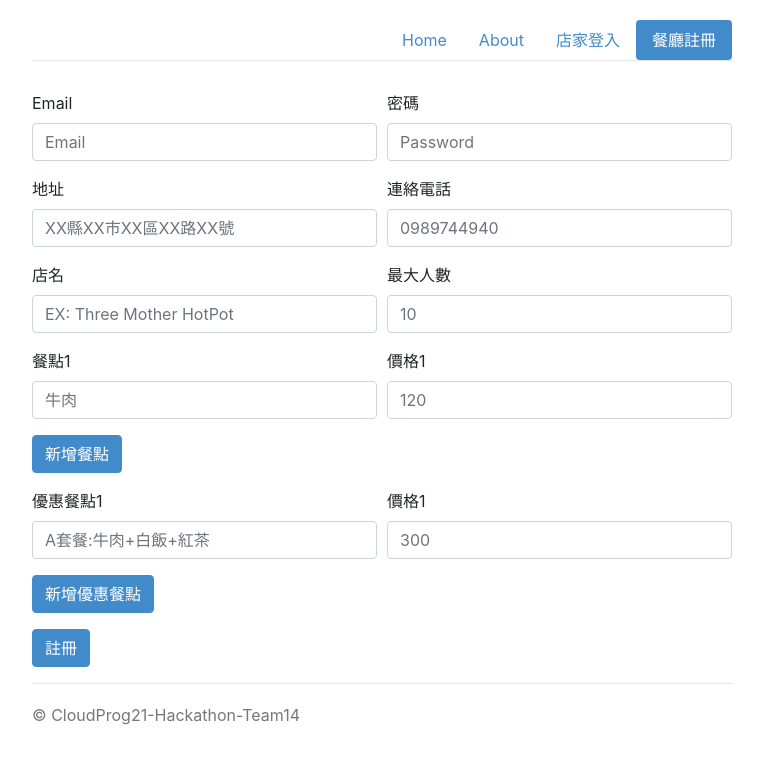
After one commit to zing9264/CloudProg21-Hackathon-Team14, a Flask app: page /sign_up in a window 1280 px wide. The commit adds this page. Shown: the top 764 px of the page, without its empty margins (258-1021 px from the left). Run offline with Flask 2, Linux system fonts and the light colour scheme; some libraries are stand-ins or nearby versions.

Commit message:
Add sign_uppage
sign_uppage

```diff
--- a/CloudProg21-Hackathon-Team14/application.py
+++ b/CloudProg21-Hackathon-Team14/application.py
@@ -62,10 +62,25 @@ def welcome():
 def loginpage():
     return flask.render_template('login.html', flask_debug=application.debug)
 
+@application.route('/sign_up')
+def sign_uppage():
+    return flask.render_template('sign_up_restaurant.html', flask_debug=application.debug)
+
+
+@application.route('/signupFormPost', methods=['POST'])
+def signupFormPost():
+    signup_data = dict()
+
+    for item in request.form:
+        signup_data[item] = request.form[item]
+        print(signup_data)
+
+    return Response(json.dumps(signup_data), status=201, mimetype='application/json')
 
 @application.route('/signup', methods=['POST'])
 def signup():
     signup_data = dict()
+
     for item in request.form:
         signup_data[item] = request.form[item]
     try:
@@ -186,9 +201,15 @@ def check_or_create():
 
     for bucket in response['Buckets']:
             if bucket["Name"] == application.config['S3']:
-                isbucketExist=True
-    s3_client = boto3.client('s3')
-    s3_client.create_bucket(Bucket=application.config['S3'])
+                isbucketExist = True
+
+    if isbucketExist == False:
+        try:
+            s3_client = boto3.client('s3')
+            s3_client.create_bucket(Bucket=application.config['S3'])
+        except Exception as e:
+            print(e)
+
 
     # create table
     try:
--- /dev/null
+++ b/CloudProg21-Hackathon-Team14/templates/sign_up_restaurant.html
@@ -0,0 +1,257 @@
+<!DOCTYPE html>
+<html lang="en">
+
+<head>
+    <meta charset="utf-8">
+    <meta name="viewport" content="width=device-width, initial-scale=1.0">
+    <meta name="description" content="">
+    <meta name="author" content="">
+
+    <title>餐廳資料修改</title>
+
+    <!-- Bootstrap core CSS -->
+
+    <script src="https://code.jquery.com/jquery-3.3.1.slim.min.js" integrity="sha384-q8i/X+965DzO0rT7abK41JStQIAqVgRVzpbzo5smXKp4YfRvH+8abtTE1Pi6jizo" crossorigin="anonymous"></script>
+    <script src="https://cdnjs.cloudflare.com/ajax/libs/popper.js/1.14.6/umd/popper.min.js" integrity="sha384-wHAiFfRlMFy6i5SRaxvfOCifBUQy1xHdJ/yoi7FRNXMRBu5WHdZYu1hA6ZOblgut" crossorigin="anonymous"></script>
+    <script src="https://stackpath.bootstrapcdn.com/bootstrap/4.2.1/js/bootstrap.min.js" integrity="sha384-B0UglyR+jN6CkvvICOB2joaf5I4l3gm9GU6Hc1og6Ls7i6U/mkkaduKaBhlAXv9k" crossorigin="anonymous"></script>
+    <link rel="stylesheet" href="https://stackpath.bootstrapcdn.com/bootstrap/4.2.1/css/bootstrap.min.css" integrity="sha384-GJzZqFGwb1QTTN6wy59ffF1BuGJpLSa9DkKMp0DgiMDm4iYMj70gZWKYbI706tWS" crossorigin="anonymous">
+
+
+    <!-- Custom styles for this template -->
+    <link href="{{ url_for('static', filename='bootstrap/css/jumbotron-narrow.css') }}" rel="stylesheet">
+
+    <style>
+        .nav-pills>li.nav-item>a.active>a,
+        .nav-pills>li.nav-item>a.active>a:hover,
+        .nav-pills>li.nav-item>a.active>a:focus {
+            color: #ffffff;
+            background-color: #428bca;
+        }
+
+        .nav-pills .nav-link.active,
+        .nav-pills .show>.nav-link {
+            color: #fff;
+            background-color: #428bca;
+        }
+
+        .btn-primary {
+            color: #fff;
+            background-color: #428bca;
+            border-color: #428bca;
+        }
+
+        a.nav-link {
+            color: #428bca;
+        }
+    </style>
+</head>
+
+<script src="{{ url_for('static', filename='jquery/jquery.js') }}"></script>
+<script src="{{ url_for('static', filename='bootstrap/js/bootstrap.min.js') }}"></script>
+<script rel='script' type="text/javascript">
+    normal_idx = 2
+    discount_idx = 2
+
+    function addnormalF() {
+        var addnormal_view = document.querySelector('#addnormaldiv');
+        var thisnormal = "normal-" + normal_idx;
+        var thisnormal_price = "normal-price-" + normal_idx;
+
+        var div_outer = document.createElement("div");
+        div_outer.setAttribute("class", "form-group col-md-6");
+        var label_normal = document.createElement("label");
+        label_normal.setAttribute("for", thisnormal);
+        label_normal.innerHTML = "餐點" + normal_idx
+        var input_normal = document.createElement("input");
+        input_normal.setAttribute("type", "text");
+        input_normal.setAttribute("class", "form-control");
+        input_normal.setAttribute("id", thisnormal);
+        input_normal.setAttribute("name", thisnormal);
+        input_normal.setAttribute("placeholder", "牛肉");
+        div_outer.appendChild(label_normal);
+        div_outer.appendChild(input_normal);
+        addnormal_view.appendChild(div_outer);
+
+        var div_outer = document.createElement("div");
+        div_outer.setAttribute("class", "form-group col-md-6");
+        var label_normal = document.createElement("label");
+        label_normal.setAttribute("for", thisnormal_price);
+        label_normal.innerHTML = "價格" + normal_idx
+        var input_normal = document.createElement("input");
+        input_normal.setAttribute("type", "text");
+        input_normal.setAttribute("class", "form-control");
+        input_normal.setAttribute("id", thisnormal_price);
+        input_normal.setAttribute("name", thisnormal_price);
+        input_normal.setAttribute("oninput", "value=value.replace(/[^\\d]/g,'')");
+        input_normal.setAttribute("placeholder", "120");
+        div_outer.appendChild(label_normal);
+        div_outer.appendChild(input_normal);
+        addnormal_view.appendChild(div_outer);
+        normal_idx++;
+    }
+
+    function adddiscountF() {
+        var adddiscount_view = document.querySelector('#adddiscountdiv');
+
+        var thisdiscount = "discount-" + discount_idx;
+        var thisdiscount_price = "discount-price-" + discount_idx;
+
+        var div_outer = document.createElement("div");
+        div_outer.setAttribute("class", "form-group col-md-6");
+        var label_discount = document.createElement("label");
+        label_discount.setAttribute("for", thisdiscount);
+        label_discount.innerHTML = "優惠餐點" + discount_idx
+        var input_discount = document.createElement("input");
+        input_discount.setAttribute("type", "text");
+        input_discount.setAttribute("class", "form-control");
+        input_discount.setAttribute("id", thisdiscount);
+        input_discount.setAttribute("name", thisdiscount);
+        input_discount.setAttribute("placeholder", "A套餐:牛肉+白飯+紅茶");
+        div_outer.appendChild(label_discount);
+        div_outer.appendChild(input_discount);
+        adddiscount_view.appendChild(div_outer);
+
+        var div_outer = document.createElement("div");
+        div_outer.setAttribute("class", "form-group col-md-6");
+        var label_discount = document.createElement("label");
+        label_discount.setAttribute("for", thisdiscount_price);
+        label_discount.innerHTML = "價格" + discount_idx
+        var input_discount = document.createElement("input");
+        input_discount.setAttribute("type", "text");
+        input_discount.setAttribute("class", "form-control");
+        input_discount.setAttribute("id", thisdiscount_price);
+        input_discount.setAttribute("name", thisdiscount_price);
+        input_discount.setAttribute("oninput", "value=value.replace(/[^\\d]/g,'')");
+        input_discount.setAttribute("placeholder", "300");
+        div_outer.appendChild(label_discount);
+        div_outer.appendChild(input_discount);
+        adddiscount_view.appendChild(div_outer);
+        adddiscount_view.appendChild(div_outer);
+        discount_idx++;
+    }
+</script>
+
+
+<body>
+    <div class="container">
+        <div class="header">
+            <ul class="nav nav-pills justify-content-end">
+                <li class="nav-item">
+                    <a class="nav-link" href="/">Home</a>
+                </li>
+                <li class="nav-item">
+                    <li><a class="nav-link" href="#">About</a></li>
+                </li>
+                <li class="nav-item">
+                    <li><a class="nav-link" href="/login">店家登入</a></li>
+                </li>
+                <li class="nav-item">
+                    <li><a class="nav-link active" href="/sign_up">餐廳註冊</a></li>
+                </li>
+            </ul>
+        </div>
+
+        {% if flask_debug %}
+        <div class="alert alert-danger">
+            Flask is in debug mode. This is not safe for production.
+        </div>
+        {% endif %}
+        <div id="signupSuccess" class="alert alert-success" style="display:none">
+            <p id="signupSuccessText">恭喜! 成功註冊</p>
+        </div>
+        <div id="signupDuplicate" class="alert alert-success" style="display:none">
+            <p id="signupDuplicateText">已有此帳號 重複註冊</p>
+        </div>
+        <div id="signupError" class="alert alert-info" style="display:none">
+            <p id="signupErrorText">Well this is embarrassing. It looks like we're having trouble getting you on the list.</p>
+        </div>
+
+        <form id="signupForm" role="form" action="/signupFormPost" method="post">
+            <div class="form-row">
+                <div class="form-group col-md-6">
+                    <label for="inputEmail">Email</label>
+                    <input type="email" class="form-control" name="inputEmail" id="inputEmail" placeholder="Email">
+                </div>
+                <div class="form-group col-md-6">
+                    <label for="inputPassword">密碼</label>
+                    <input type="password" class="form-control" name="inputPassword" id="inputPassword" placeholder="Password">
+                </div>
+            </div>
+
+            <div class="form-row">
+                <div class="form-group col-md-6">
+                    <label for="inputAddress">地址</label>
+                    <input type="text" class="form-control" name="inputAddress" id="inputAddress" placeholder="XX縣XX市XX區XX路XX號">
+                </div>
+                <div class="form-group col-md-6">
+                    <label for="inputphone">連絡電話</label>
+                    <input type="text" oninput="value=value.replace(/[^\d]/g,'')" class="form-control" name="inputphone" id="inputphone" placeholder="0989744940">
+                </div>
+            </div>
+            <div class="form-row">
+                <div class="form-group col-md-6">
+                    <label for="inputstore">店名</label>
+                    <input type="text" class="form-control" id="inputstore" name="inputstore" placeholder="EX: Three Mother HotPot">
+                </div>
+                <div class="form-group col-md-6">
+                    <label for="inputperson_max">最大人數</label>
+                    <input type="number" class="form-control" id="inputperson_max" name="inputperson_max" placeholder="10">
+                </div>
+            </div>
+
+            <div class="form-row" id="addnormaldiv">
+                <div class="form-group col-md-6">
+                    <label for="normal-1">餐點1</label>
+                    <input type="text" class="form-control" id="normal-1" name="normal-1" placeholder="牛肉">
+                </div>
+                <div class="form-group col-md-6">
+                    <label for="normal-price-1">價格1</label>
+                    <input type="text" oninput="value=value.replace(/[^\d]/g,'')" class="form-control" id="normal-price-1" name="normal-price-1" placeholder="120">
+                </div>
+            </div>
+
+            <div class="form-row">
+                <div class="form-group col-md-6">
+                    <button id="addnormal" type="button" class="btn btn-primary" onclick='addnormalF()'>新增餐點</button>
+                </div>
+            </div>
+
+
+            <div class="form-row" id="adddiscountdiv">
+
+                <div class="form-group col-md-6">
+                    <label for="discount-1">優惠餐點1</label>
+                    <input type="text" class="form-control" name="discount-1" id="discount-1" placeholder="A套餐:牛肉+白飯+紅茶">
+                </div>
+
+                <div class="form-group col-md-6">
+                    <label for="discount-price-1">價格1</label>
+                    <input type="text" class="form-control" name="discount-price-1" id="discount-price-1" placeholder="300">
+                </div>
+            </div>
+
+            <div class="form-row">
+                <div class="form-group col-md-6">
+                    <button id="adddiscount" type="button" onclick='adddiscountF()' class="btn btn-primary">新增優惠餐點</button>
+                </div>
+            </div>
+
+            <div class="form-row">
+                <div class="form-group col-md-12 ">
+                    <button id="submit" type="submit" class="btn btn-primary">註冊</button>
+                </div>
+            </div>
+
+        </form>
+
+
+        <div class="footer">
+            <p>&copy; CloudProg21-Hackathon-Team14</p>
+        </div>
+
+    </div>
+    <!-- /container -->
+
+</body>
+
+</html>
```
Also changed, not shown: CloudProg21-Hackathon-Team14/templates/index.html (+61 -19 lines).
